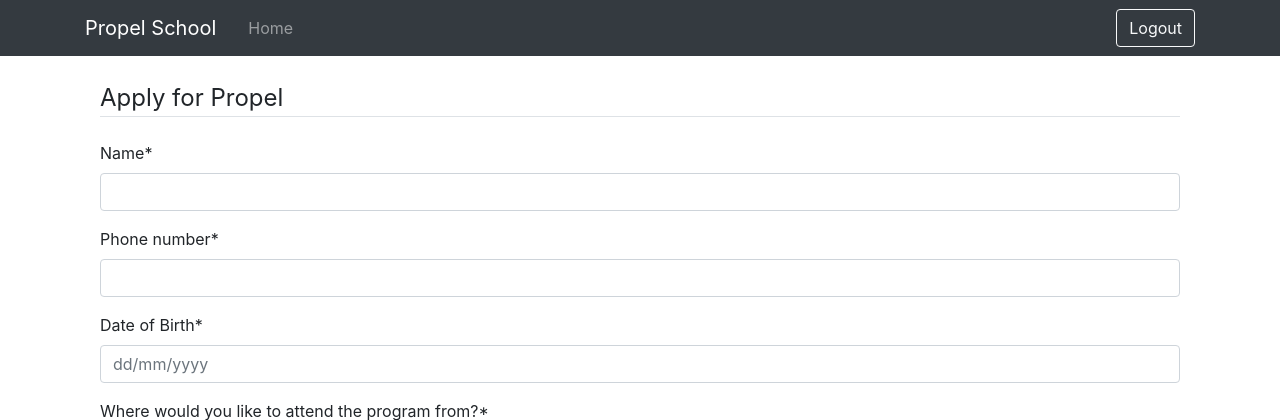
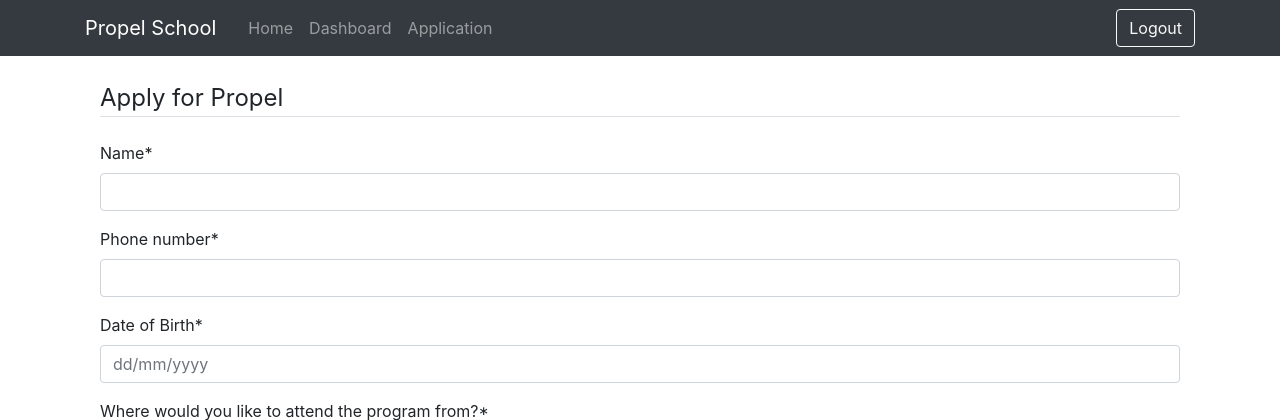
Before and after one commit to surajptl/propel_school, a Django app: page /application/ in a window 1280 px wide. Shown: the top 420 px of the page. Run offline with Django 3.2, Linux system fonts and the light colour scheme; the visitor is signed in with stand-in values (Sample User, id 1); some libraries are stand-ins or nearby versions.

Commit message:
Added is_authenticated funtionality for all pages and add dashboard

```diff
--- a/app/templates/app/base.html
+++ b/app/templates/app/base.html
@@ -17,6 +17,10 @@
                 <div class="collapse navbar-collapse" id="navbarSupportedContent">
                     <div class="navbar-nav mr-auto">
                         <a class="nav-item nav-link" href="{% url 'index' %}">Home</a>
+                        {% if user.is_authenticated %}
+                        <a class="nav-item nav-link" href="{% url 'dashboard' %}">Dashboard</a>
+                        <a class="nav-item nav-link" href="{% url 'application' %}">Application</a>
+                        {% endif %}
                     </div>
                     <div class="navbar-nav">
                         {% if user.is_authenticated %}
--- a/app/urls.py
+++ b/app/urls.py
@@ -6,4 +6,5 @@ from . import views
 urlpatterns = [
     path('', views.index, name='index'),
     path('application/', views.application, name='application'),
+    path('dashboard/', views.dashboard, name='dashboard'),
 ]
--- a/app/views.py
+++ b/app/views.py
@@ -16,3 +16,7 @@ def application(request):
             form.save()
     form = ApplicationForm()
     return render(request, 'app/form.html', {'form':form})
+
+@login_required
+def dashboard(request):
+    return render(request, 'app/dashboard.html')
--- a/propel_school/settings.py
+++ b/propel_school/settings.py
@@ -138,7 +138,7 @@ CRISPY_TEMPLATE_PACK = 'bootstrap4'
 
 AUTH_USER_MODEL = 'users.CustomUser'
 
-LOGIN_REDIRECT_URL = 'application'
+LOGIN_REDIRECT_URL = 'dashboard'
 LOGIN_URL = 'login'
 
 EMAIL_BACKEND = 'django.core.mail.backends.smtp.EmailBackend'
--- a/users/views.py
+++ b/users/views.py
@@ -5,6 +5,8 @@ from django.contrib.auth.decorators import login_required
 
 # Create your views here.
 def register(request):
+    if request.user.is_authenticated:
+        return redirect('application')
     if request.method == "POST":
         form = CustomUserCreationForm(request.POST)
         if form.is_valid():
```
Also changed, not shown: app/templates/app/dashboard.html (added, +7 -0 lines), app/templates/app/index.html (+6 -1 lines).
